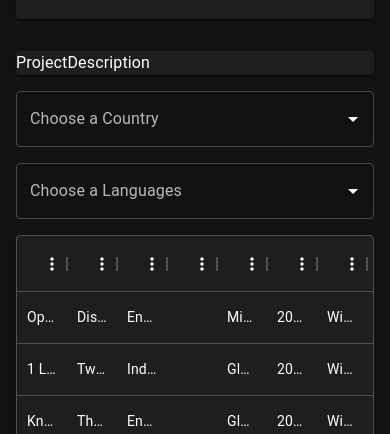
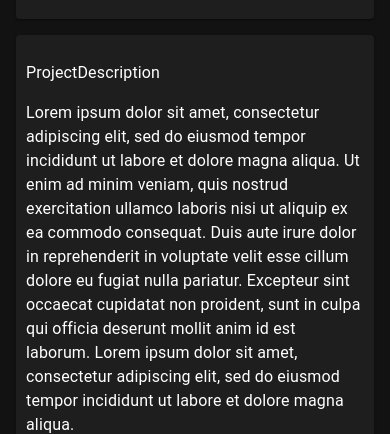
Before and after one commit to CSDL-UMD/wiki-disinfo-map, a React (Create React App) app in the folder app/: page / in a window 390 px wide. Shown: the part 410-844 px from the top of the page. Built offline with nearby package versions, Linux system fonts and the light colour scheme.

Commit message:
layout responsive for proj description

```diff
--- a/app/src/App.js
+++ b/app/src/App.js
@@ -90,10 +90,14 @@
             </Grid>
 
             <Grid item xs={12} sm={6} md={12}>
+              <Grid container spacing={2}>
+                <Grid item xs={12} md={6}>
                   {/* Project Description */}
                   <ProjectDescription />
+                </Grid>
 
                 {/* Search */}
+                <Grid item xs={12} md={6}>
                   <Grid container spacing={2}>
                     <Grid item xs={12} md={6}>
                       {/* Country Filter */}
@@ -114,6 +118,8 @@
                         addFilter={addFilter}
                         removeFilter={removeFilter}
                       />
+                    </Grid>
+                  </Grid>
                 </Grid>
               </Grid>
             </Grid>
--- a/app/src/components/ProjectDescription.js
+++ b/app/src/components/ProjectDescription.js
@@ -3,8 +3,19 @@
 
 const ProjectDescription = () => {
   return (
-    <Paper>
+    <Paper style={{ padding: 10 }}>
       <p>ProjectDescription</p>
+      <p>
+        Lorem ipsum dolor sit amet, consectetur adipiscing elit, sed do eiusmod
+        tempor incididunt ut labore et dolore magna aliqua. Ut enim ad minim
+        veniam, quis nostrud exercitation ullamco laboris nisi ut aliquip ex ea
+        commodo consequat. Duis aute irure dolor in reprehenderit in voluptate
+        velit esse cillum dolore eu fugiat nulla pariatur. Excepteur sint
+        occaecat cupidatat non proident, sunt in culpa qui officia deserunt
+        mollit anim id est laborum. Lorem ipsum dolor sit amet, consectetur
+        adipiscing elit, sed do eiusmod tempor incididunt ut labore et dolore
+        magna aliqua.
+      </p>
     </Paper>
   );
 };
```
Lines whose indentation alone changed are shown as unchanged.
